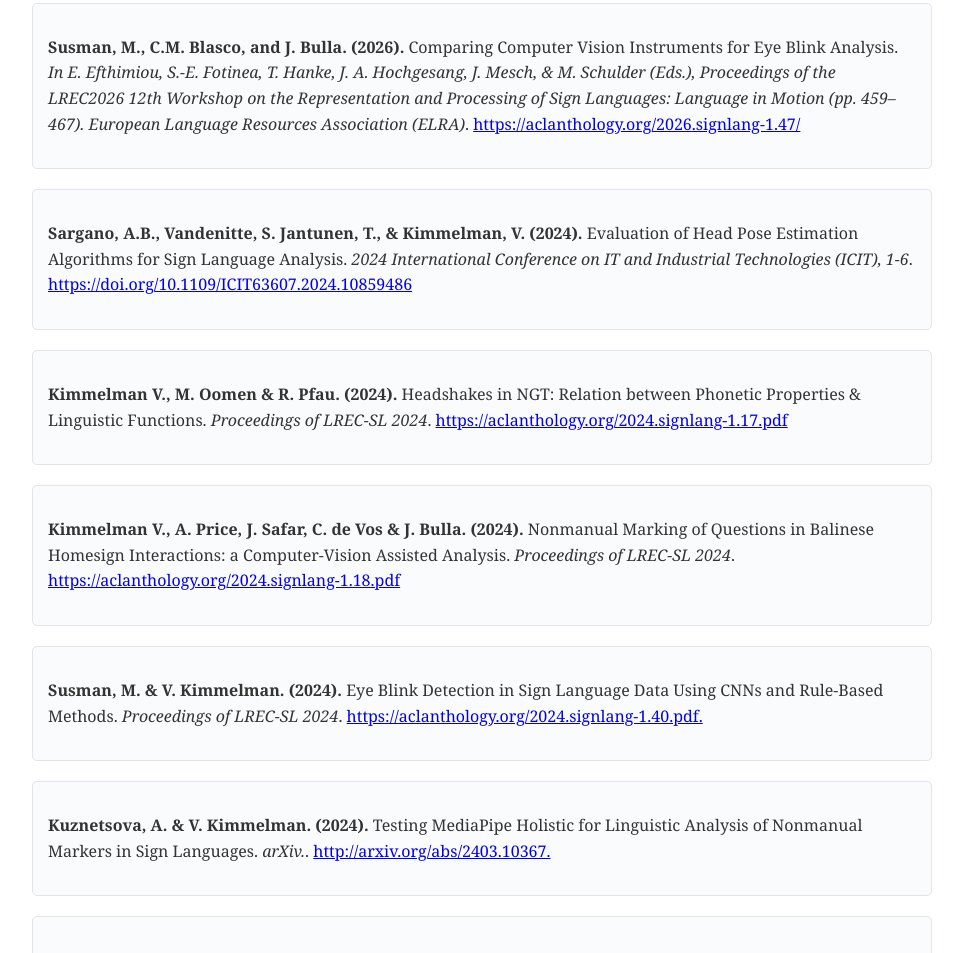
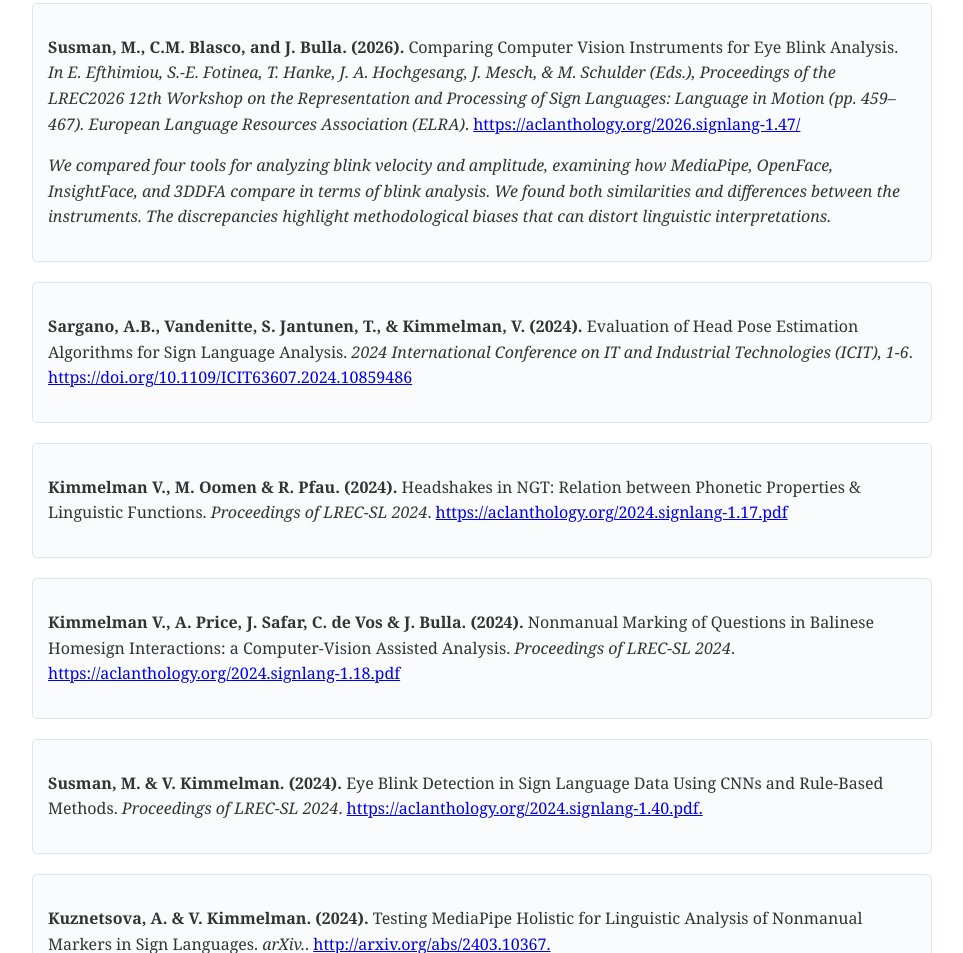
Before and after one commit to nonmanual-uib/nonmanual-uib.github.io, a plain HTML site: page publications.html in a window 1280 px wide. Shown: the part 1881-2834 px from the top of the page, without its empty margins (158-1121 px from the left). Drawn offline with Linux system fonts and the light colour scheme.

Commit message:
Update publications.html
new summary for Susman et al., 2026

```diff
--- a/publications.html
+++ b/publications.html
@@ -75,6 +75,9 @@ BlinkFusionNet: Gated multimodal fusion for robust blink event detection in sign
 
 <div class="publication">
 <p><strong>Susman, M., C.M. Blasco, and J. Bulla. (2026).</strong> Comparing Computer Vision Instruments for Eye Blink Analysis. <em>In E. Efthimiou, S.-E. Fotinea, T. Hanke, J. A. Hochgesang, J. Mesch, & M. Schulder (Eds.), Proceedings of the LREC2026 12th Workshop on the Representation and Processing of Sign Languages: Language in Motion (pp. 459–467). European Language Resources Association (ELRA)</em>. <a href="#">https://aclanthology.org/2026.signlang-1.47/</a></p>
+<p> <em> We compared four tools for analyzing blink velocity and amplitude, examining how MediaPipe, OpenFace,
+  InsightFace, and 3DDFA compare in terms of blink analysis. We found both similarities and differences between
+  the instruments. The discrepancies highlight methodological biases that can distort linguistic interpretations. </em> </p>
 </div>
 
 <div class="publication">
```
